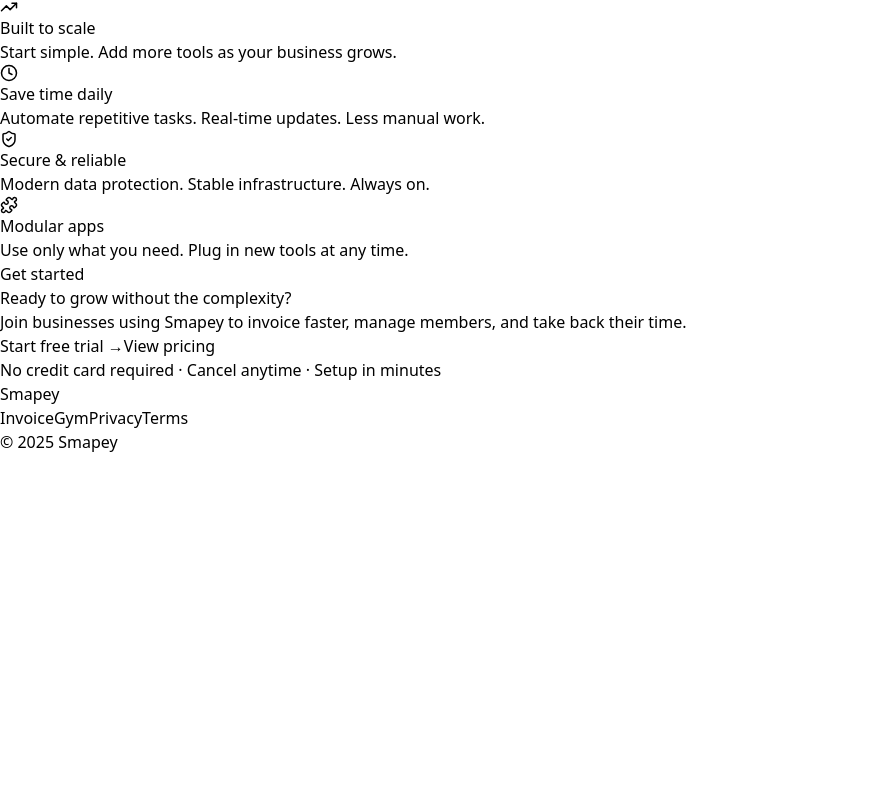
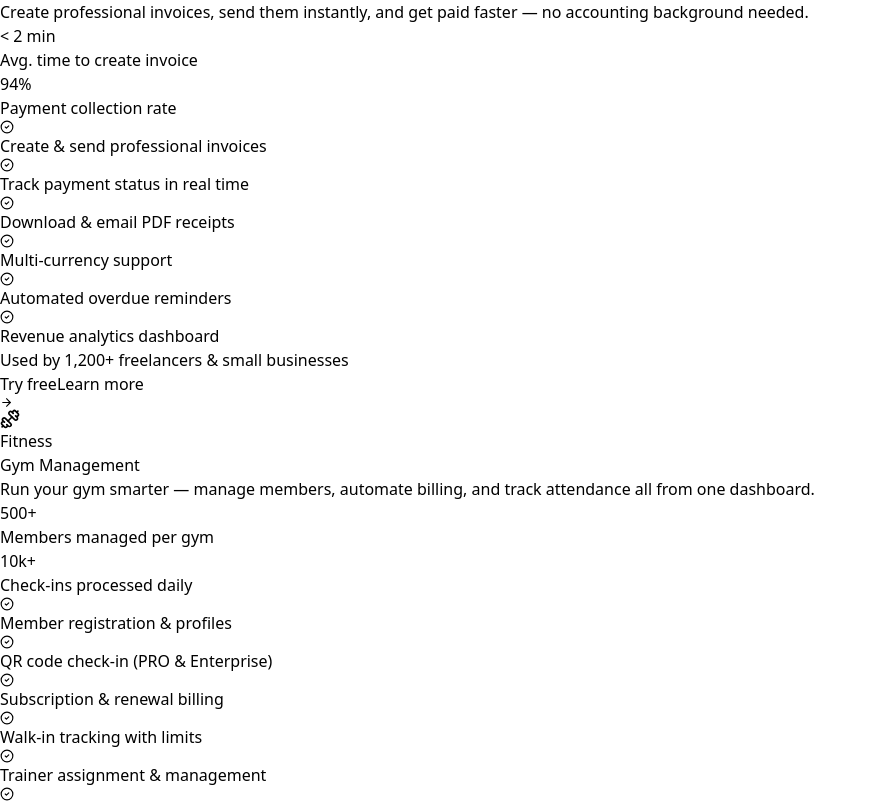
Before and after one commit to Junrybuenavista/smapey-seo, a Next.js app: page / in a window 1280 px wide. Shown: the part 1740-2543 px from the top of the page, without its empty margins (0-876 px from the left). Before the commit the page ends 2194 px from the top, so only its background shows below. Built offline with nearby package versions, Linux system fonts and the light colour scheme; no server answers.

Commit message:
improve and fix gym2

```diff
--- a/app/MainContent.tsx
+++ b/app/MainContent.tsx
@@ -1,7 +1,7 @@
 "use client"
 
 import Link from "next/link"
-import { FileText, Dumbbell, Layers, Sparkles, TrendingUp, Clock, ShieldCheck, Puzzle, User, Briefcase } from "lucide-react"
+import { FileText, Dumbbell, Layers, Sparkles, TrendingUp, Clock, ShieldCheck, Puzzle, User, Briefcase, CheckCircle2, ArrowRight } from "lucide-react"
 
 const floatStyle = `
   @keyframes float { 0%,100%{transform:translateY(0)} 50%{transform:translateY(-8px)} }
@@ -12,27 +12,55 @@
 const apps = [
   {
     name: "Invoice Software",
-    desc: "Create invoices, send instantly, and get paid faster.",
+    desc: "Create professional invoices, send them instantly, and get paid faster — no accounting background needed.",
     href: "/invoice",
-    register: "https://app.smapey.com/register?product=INVOICE&plan=FREE",
+    register: `${process.env.NEXT_PUBLIC_FRONTEND_URL}/register?product=INVOICE&plan=FREE`,
     tag: "Finance",
     tagColor: "bg-blue-50 text-blue-700",
     iconBg: "bg-blue-50",
     iconColor: "text-blue-600",
+    accentColor: "border-blue-500",
+    statColor: "text-blue-600",
     Icon: FileText,
-    features: ["Create & send invoices", "Track payment status", "Download PDF receipts"],
+    features: [
+      "Create & send professional invoices",
+      "Track payment status in real time",
+      "Download & email PDF receipts",
+      "Multi-currency support",
+      "Automated overdue reminders",
+      "Revenue analytics dashboard",
+    ],
+    stats: [
+      { label: "Avg. time to create invoice", value: "< 2 min" },
+      { label: "Payment collection rate",     value: "94%"     },
+    ],
+    highlight: "Used by 1,200+ freelancers & small businesses",
   },
   {
     name: "Gym Management",
-    desc: "Manage members, attendance, and subscriptions.",
+    desc: "Run your gym smarter — manage members, automate billing, and track attendance all from one dashboard.",
     href: "/gym",
-    register: "https://app.smapey.com/register?product=GYM&plan=FREE",
+    register: `${process.env.NEXT_PUBLIC_FRONTEND_URL}/register?product=GYM&plan=FREE`,
     tag: "Fitness",
     tagColor: "bg-emerald-50 text-emerald-700",
     iconBg: "bg-emerald-50",
     iconColor: "text-emerald-600",
+    accentColor: "border-emerald-500",
+    statColor: "text-emerald-600",
     Icon: Dumbbell,
-    features: ["Member tracking", "QR check-in", "Subscription billing"],
+    features: [
+      "Member registration & profiles",
+      "QR code check-in (PRO & Enterprise)",
+      "Subscription & renewal billing",
+      "Walk-in tracking with limits",
+      "Trainer assignment & management",
+      "Attendance & revenue analytics",
+    ],
+    stats: [
+      { label: "Members managed per gym", value: "500+"  },
+      { label: "Check-ins processed daily", value: "10k+" },
+    ],
+    highlight: "Trusted by gym owners across 12 countries",
   },
 ]
 
@@ -58,7 +86,10 @@
 
       {/* NAV */}
       <nav className="fixed top-0 inset-x-0 z-50 flex items-center justify-between px-6 md:px-14 h-16 bg-white/80 backdrop-blur-md border-b border-gray-100">
+        <div className="flex items-center gap-2">
+          <img src="/logo.png" alt="Smapey" className="h-7 w-7 object-contain" />
           <span className="text-lg font-semibold tracking-tight text-gray-900">Smapey</span>
+        </div>
         <div className="hidden md:flex items-center gap-8">
           <a href="#apps"    className="text-sm text-gray-500 hover:text-gray-900 transition-colors">Products</a>
           <a href="#why"     className="text-sm text-gray-500 hover:text-gray-900 transition-colors">Why us</a>
@@ -173,30 +204,58 @@
           </h2>
           <div className="mt-12 grid md:grid-cols-2 gap-6">
             {apps.map(app => (
-              <div key={app.name} className="bg-white border border-gray-200 rounded-3xl p-8 flex flex-col hover:shadow-xl hover:-translate-y-1 transition-all duration-300">
-                <div className="flex items-center gap-3 mb-6">
+              <div key={app.name} className={`bg-white border border-gray-200 rounded-3xl flex flex-col hover:shadow-xl hover:-translate-y-1 transition-all duration-300 overflow-hidden`}>
+
+                {/* TOP ACCENT */}
+                <div className={`h-1 w-full border-t-4 ${app.accentColor}`} />
+
+                <div className="p-8 flex flex-col flex-1">
+                  {/* HEADER */}
+                  <div className="flex items-center gap-3 mb-5">
                     <div className={`w-11 h-11 rounded-2xl flex items-center justify-center ${app.iconBg}`}>
                       <app.Icon size={20} className={app.iconColor} />
                     </div>
                     <span className={`text-xs font-semibold px-3 py-1 rounded-full ${app.tagColor}`}>{app.tag}</span>
                   </div>
+
                   <h3 className="text-2xl font-semibold text-gray-900 mb-2">{app.name}</h3>
                   <p className="text-sm text-gray-500 leading-relaxed mb-6">{app.desc}</p>
-                <ul className="flex flex-col gap-2.5 mb-8 flex-1">
+
+                  {/* STATS */}
+                  <div className="grid grid-cols-2 gap-3 mb-6">
+                    {app.stats.map(s => (
+                      <div key={s.label} className="bg-gray-50 rounded-2xl px-4 py-3">
+                        <p className={`text-xl font-bold ${app.statColor}`}>{s.value}</p>
+                        <p className="text-xs text-gray-400 mt-0.5 leading-tight">{s.label}</p>
+                      </div>
+                    ))}
+                  </div>
+
+                  {/* FEATURES */}
+                  <ul className="grid grid-cols-2 gap-x-4 gap-y-2.5 mb-6 flex-1">
                     {app.features.map(f => (
-                    <li key={f} className="flex items-center gap-2.5 text-sm text-gray-600">
-                      <span className="w-1.5 h-1.5 rounded-full bg-blue-400 flex-shrink-0" />
+                      <li key={f} className="flex items-start gap-2 text-sm text-gray-600">
+                        <CheckCircle2 size={14} className={`${app.iconColor} shrink-0 mt-0.5`} />
                         {f}
                       </li>
                     ))}
                   </ul>
+
+                  {/* HIGHLIGHT */}
+                  <p className="text-xs text-gray-400 mb-5 flex items-center gap-1.5">
+                    <span className="w-1.5 h-1.5 rounded-full bg-emerald-400 shrink-0" />
+                    {app.highlight}
+                  </p>
+
+                  {/* ACTIONS */}
                   <div className="flex gap-3 mt-auto">
                     <Link href={app.register} className="flex-1 text-center bg-gray-900 text-white text-sm font-medium py-2.5 rounded-full hover:bg-gray-700 transition-colors">
                       Try free
                     </Link>
-                  <Link href={app.href} className="flex-1 text-center border border-gray-200 text-gray-700 text-sm font-medium py-2.5 rounded-full hover:border-gray-400 transition-colors">
-                    Learn more
+                    <Link href={app.href} className="flex items-center gap-1.5 justify-center border border-gray-200 text-gray-700 text-sm font-medium px-5 py-2.5 rounded-full hover:border-gray-400 transition-colors">
+                      Learn more <ArrowRight size={13} />
                     </Link>
+                  </div>
                 </div>
               </div>
             ))}
@@ -268,14 +327,12 @@
             Join businesses using Smapey to invoice faster, manage members, and take back their time.
           </p>
           <div className="mt-10 flex flex-wrap gap-3 justify-center">
-            <Link href="https://app.smapey.com/register?product=INVOICE&plan=FREE">
+            <Link href={`${process.env.NEXT_PUBLIC_FRONTEND_URL}/register?product=GYM&plan=FREE`}>
               <button className="bg-gray-900 text-white text-base font-medium px-8 py-3.5 rounded-full hover:bg-gray-700 hover:-translate-y-0.5 transition-all">
                 Start free trial →
               </button>
             </Link>
-            <button className="border border-gray-200 text-gray-700 text-base font-medium px-8 py-3.5 rounded-full hover:border-gray-400 transition-colors">
-              View pricing
-            </button>
+
           </div>
           <p className="mt-6 text-sm text-gray-400">
             No credit card required · Cancel anytime · Setup in minutes
@@ -285,7 +342,10 @@
 
       {/* FOOTER */}
       <footer className="border-t border-gray-100 px-6 md:px-14 py-8 flex flex-wrap items-center justify-between gap-4 bg-white">
+        <div className="flex items-center gap-2">
+          <img src="/logo.png" alt="Smapey" className="h-6 w-6 object-contain" />
           <span className="text-base font-semibold text-gray-900">Smapey</span>
+        </div>
         <div className="flex gap-6">
           {["Invoice", "Gym", "Privacy", "Terms"].map(l => (
             <a key={l} href="#" className="text-sm text-gray-400 hover:text-gray-600 transition-colors">{l}</a>
--- a/app/invoice/Navbar.tsx
+++ b/app/invoice/Navbar.tsx
@@ -133,6 +133,9 @@
             <Link href="/invoice/how-it-works" className="text-gray-600 hover:text-blue-600">
               How it works
             </Link>
+            <Link href="/invoice/pricing" className="text-gray-600 hover:text-blue-600">
+              Pricing
+            </Link>
             <Link href="/invoice/learning-hub" className="text-gray-600 hover:text-blue-600">
               Learning Hub
             </Link>
```
Also changed, not shown: app/gym/GymContent.tsx (+6 -6 lines). Lines whose indentation alone changed are shown as unchanged.
